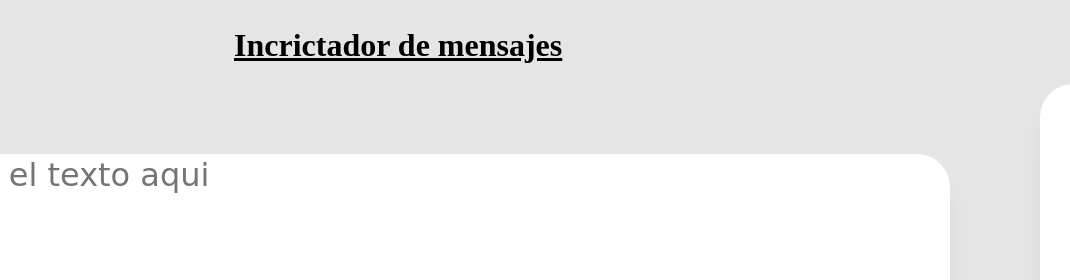
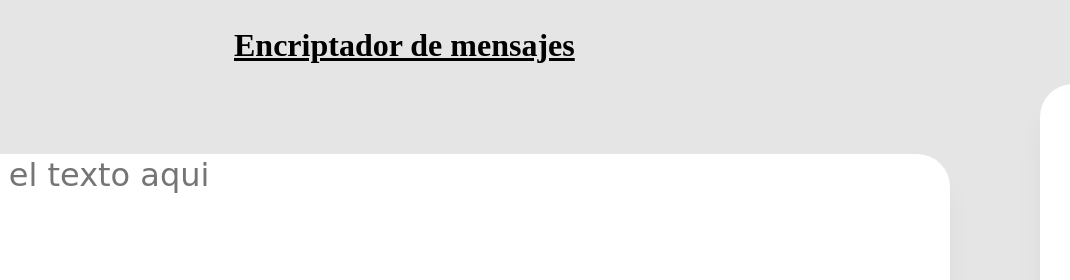
Before and after one commit to GerPj/Encriptador-de-mensajes, a plain HTML site: page index.html in a window 1280 px wide. Shown: the top 280 px of the page, 210-1280 px from the left. Drawn offline with Linux system fonts and the light colour scheme.

Commit message:
modificacion de un error en index.html

```diff
--- a/index.html
+++ b/index.html
@@ -12,7 +12,7 @@
     <header>
 
         <img class="logo" src="imagenes/Logo.png" alt="Logo de alura con la inicial a">
-        <h1 class="titulo">Incrictador de mensajes</h1>
+        <h1 class="titulo">Encriptador de mensajes</h1>
         </header>
     <main>
         <section>
```
